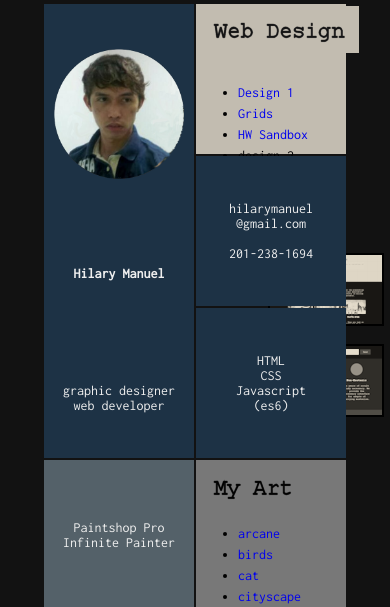
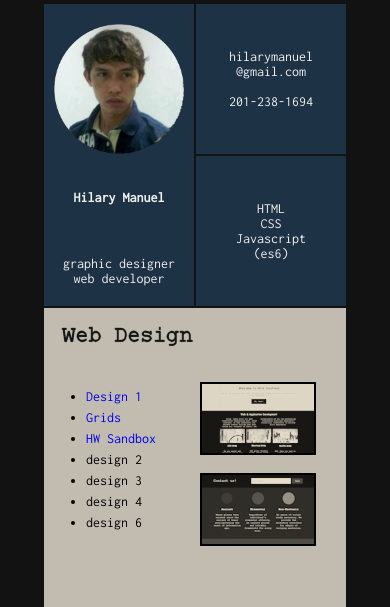
Before and after one commit to hmanuel13/mylandingpage, a plain HTML site: page index.html in a window 390 px wide. Shown: the top 607 px of the page. Drawn offline with Linux system fonts and the light colour scheme.

Commit message:
media queries done

```diff
--- a/style.css
+++ b/style.css
@@ -124,21 +124,22 @@ body{
 
 /* Media Queries */
 @media(max-width: 800px) {
-   .container{
+  .container{
      display: grid;
      grid-template-columns: repeat(3, 150px);
   }
   .tallCell{
     grid-row: span 2;
   }
-
   .wideCell{
     grid-column: span 2;
   }
-
   .bigCell{
-    grid-row: span 1;
+    grid-row: span 2;
     grid-column: span 2;
+  }
+  .tallerCell{
+    grid-row: span 2;
   }
 }
 
@@ -150,14 +151,14 @@ body{
     .tallCell{
       grid-row: span 1;
     }
-
+/*
     .wideCell{
       grid-column: span 1;
-    }
+    } */
 
     .bigCell{
-      grid-row: span 1;
-      grid-column: span 1;
+      grid-row: span 2;
+      grid-column: span 2;
     }
   }
       /* Big Cells Grids
```
